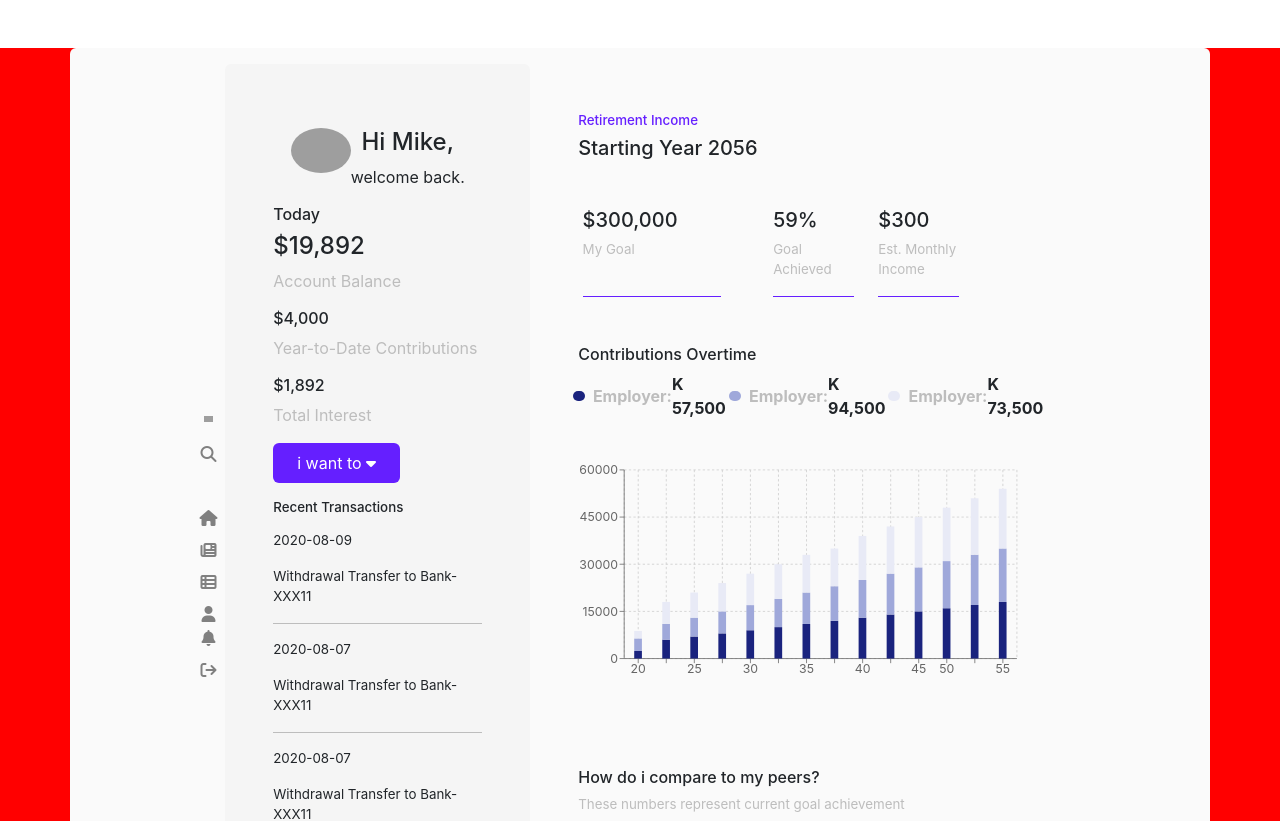
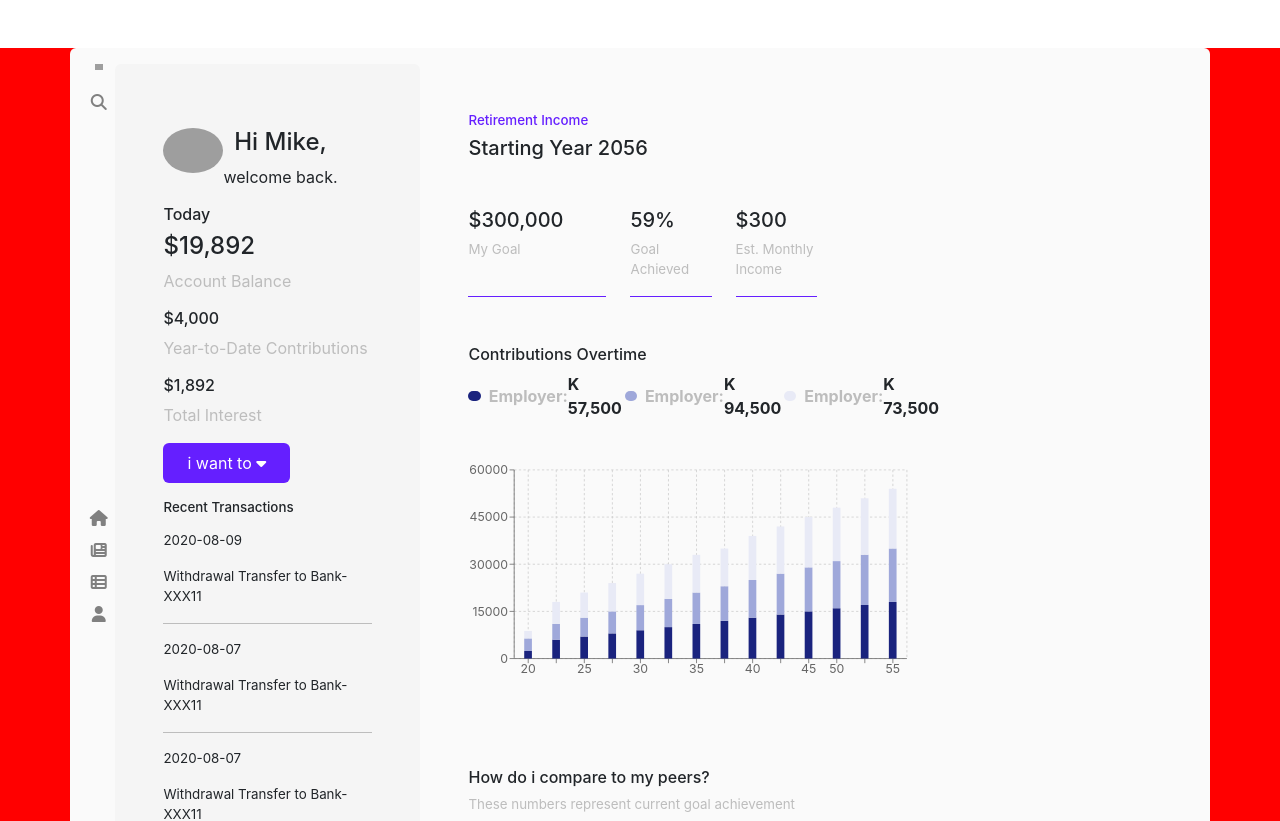
Before and after one commit to Heezol06/Dashboard, a React (Create React App) app: page / in a window 1280 px wide. Shown: the top 821 px of the page. Built offline with nearby package versions, Linux system fonts and the light colour scheme; grey boxes are pictures that could not be loaded.

Commit message:
responsive-last

```diff
--- a/src/component/Dashboard.js
+++ b/src/component/Dashboard.js
@@ -204,7 +204,7 @@ const Dashboard = () => {
             {/* dashboard navigation for mobile  */}
             <div className='for-sm-nav w-50'>
                 <div className='show-in-bottom w-50'>
-                    <Col xs={1} className='d-flex justify-content-between p-0 align-items-end mx-auto justify-content-sm-center' style={{ minWidth: "270px" }}>
+                    <Col xs={1} className='d-flex justify-content-between p-0 align-items-end mx-auto  ' style={{ minWidth: "270px" }}>
                         <button type="button" class="btn btn-primary">
                             <i class="fa-solid fa-magnifying-glass"></i>
                         </button>
@@ -226,27 +226,27 @@ const Dashboard = () => {
                     </Col>
                 </div>
             </div>
-            <Row className='py-3 d-flex justify-content-sm-center container mx-auto rounded dashboard-sm' style={{ backgroundColor: "#FAFAFA", }}>
+            <Row className='py-3 d-flex   container mx-auto rounded dashboard-sm' style={{ backgroundColor: "#FAFAFA", }}>
                 {/* dashboard navigation  */}
-                <Col xs={1} className='d-flex justify-content-sm-center flex-column justify-content-between p-0 navbar-sm' style={{ color: "gray", width: "3%" }}>
-                    <div className='d-flex justify-content-sm-center flex-column'>
+                <Col xs={1} className='d-flex   flex-column justify-content-between p-0 navbar-sm' style={{ color: "gray", width: "3%" }}>
+                    <div className='d-flex   flex-column'>
                         <img src="https://i.ibb.co/X8WyXqG/wings.png" className='w-25 mx-auto mb-4' alt="" />
                         <i class="fa-solid fa-magnifying-glass mb-5"></i>
                     </div>
-                    <div className='d-flex justify-content-sm-center flex-column'>
+                    <div className='d-flex   flex-column'>
                         <i class="fa-solid fa-house mb-3"></i>
                         <i class="fa-solid fa-newspaper mb-3"></i>
                         <i class="fa-solid fa-table-list mb-3"></i>
                         <i class="fa-solid fa-user"></i>
                     </div>
-                    <div className='d-flex justify-content-sm-center flex-column'>
+                    <div className='d-flex   flex-column'>
                         <i class="fa-solid fa-bell my-2"></i>
                         <i class="fa-solid fa-arrow-right-from-bracket my-2"></i>
                     </div>
                 </Col>
                 {/* dashboard profile */}
                 <Col xs={2} className='p-5 rounded ' style={{ backgroundColor: "#F5F5F5", width: "305px" }}>
-                    <div className='d-flex justify-content-sm-center mt-3 profile-sm' style={{ width: "100%" }}>
+                    <div className='d-flex   mt-3 profile-sm' style={{ width: "100%" }}>
                         <div className='profile-name-pic'>
                             <img src="https://i.ibb.co/BKPjRLp/photo-1552374196-c4e7ffc6e126.png" className=' rounded-circle ' style={{ width: "60px" }} alt="" />
                         </div>
@@ -293,12 +293,12 @@ const Dashboard = () => {
                         <h5>Starting Year 2056</h5>
                     </div>
                     {/* improvement of user  */}
-                    <div className='d-flex justify-content-sm-center my-5 me-5 improvement-mobile'>
+                    <div className='d-flex   my-5 me-5 improvement-mobile'>
                         <Col xs={4} style={{ borderBottom: "1px solid #651FFF" }} className="me-4">
                             <h5>$300,000</h5>
                             <p className='small-text color-gray'>My Goal</p>
                         </Col>
-                        <div className='d-flex justify-content-sm-center'>
+                        <div className='d-flex  '>
                             <Col xs={4} style={{ borderBottom: "1px solid #651FFF" }} className="me-4">
                                 <h5>59%</h5>
                                 <p className='small-text color-gray'>Goal Achieved</p>
@@ -310,24 +310,24 @@ const Dashboard = () => {
                         </div>
                     </div>
                     {/* Contributions overtime chart */}
-                    <div className='my-5 d-flex justify-content-sm-center flex-column'>
+                    <div className='my-5 d-flex   flex-column'>
                         <h6>Contributions Overtime</h6>
-                        <div className='d-flex justify-content-sm-center w-100 justify-content-between'>
-                            <div className='fw-bold d-flex justify-content-sm-center align-items-center contribution-mobile'>
+                        <div className='d-flex   w-100 justify-content-between'>
+                            <div className='fw-bold d-flex   align-items-center contribution-mobile'>
                                 <div style={{ background: "#1A237E", width: "15px", height: "10px" }} className="me-2 rounded"></div>
                                 <span className='color-gray'>Employer:</span>
                                 <span>
                                     K 57,500
                                 </span>
                             </div>
-                            <div className='fw-bold d-flex justify-content-sm-center align-items-center contribution-mobile'>
+                            <div className='fw-bold d-flex   align-items-center contribution-mobile'>
                                 <div style={{ background: "#9FA8DA", width: "15px", height: "10px" }} className="me-2 rounded"></div>
                                 <span className='color-gray'>Employer:</span>
                                 <span>
                                     K 94,500
                                 </span>
                             </div>
-                            <div className='fw-bold d-flex justify-content-sm-center align-items-center contribution-mobile'>
+                            <div className='fw-bold d-flex   align-items-center contribution-mobile'>
                                 <div style={{ background: "#E8EAF6", width: "15px", height: "10px" }} className="me-2 rounded"></div>
                                 <span className='color-gray'>Employer:</span>
                                 <span>
@@ -336,7 +336,7 @@ const Dashboard = () => {
                             </div>
                         </div>
                         {/* desktop chart */}
-                        <div className='d-flex justify-content-sm-center justify-content-start desktop-chart'>
+                        <div className='d-flex   justify-content-start desktop-chart'>
                             <BarChart
                                 className=''
                                 width={600}
@@ -360,7 +360,7 @@ const Dashboard = () => {
                             </BarChart>
                         </div>
                         {/* mobile chart */}
-                        <div className='d-flex justify-content-sm-center justify-content-start mobile-chart'>
+                        <div className='d-flex   justify-content-start mobile-chart'>
                             <ResponsiveContainer width="100%" height={400}>
                                 <BarChart
                                     className=''
@@ -391,9 +391,9 @@ const Dashboard = () => {
                         <h6>How do i compare to my peers?</h6>
                         <p className='small-text color-gray'>These numbers represent current goal achievement</p>
                     </div>
-                    <div className='d-flex justify-content-sm-center pie-chart-mobile'>
+                    <div className='d-flex   pie-chart-mobile'>
                         <div className='col-lg-3'>
-                            <div class="d-flex justify-content-sm-center align-items-center my-3 border-bottom select-option-sizing">
+                            <div class="d-flex   align-items-center my-3 border-bottom select-option-sizing">
                                 <h6>Age:</h6>
                                 <select class="form-select " aria-label="Default select example" style={{ boxShadow: "0px, 0px, 0px, 0px black", border: "none", background: "transparent" }}>
                                     <option selected>Select Age</option>
@@ -402,7 +402,7 @@ const Dashboard = () => {
                                     <option value="3">Under 50</option>
                                 </select>
                             </div>
-                            <div class="d-flex justify-content-sm-center align-items-center my-3 border-bottom select-option-sizing">
+                            <div class="d-flex   align-items-center my-3 border-bottom select-option-sizing">
                                 <h6>Salary:</h6>
                                 <select class="form-select" aria-label="Default select example" style={{ boxShadow: "0px, 0px, 0px, 0px black", border: "none", background: "transparent" }}>
                                     <option selected>Select Salary</option>
@@ -411,7 +411,7 @@ const Dashboard = () => {
                                     <option value="3">40k - 50k</option>
                                 </select>
                             </div>
-                            <div class="d-flex  justify-content-sm-center align-items-center border-bottom select-option-sizing">
+                            <div class="d-flex    align-items-center border-bottom select-option-sizing">
                                 <h6>Gender:</h6>
                                 <select class="form-select" aria-label="Default select example" style={{ boxShadow: "0px, 0px, 0px, 0px black", border: "none", background: "transparent" }}>
                                     <option selected>Select Gender</option>
@@ -423,7 +423,7 @@ const Dashboard = () => {
                         </div>
                         {/* pie chart  */}
                         <div >
-                            <div className='d-flex justify-content-sm-center overflow-hidden'>
+                            <div className='d-flex   overflow-hidden'>
                                 <CircleChart></CircleChart>
                             </div>
                         </div>
```
